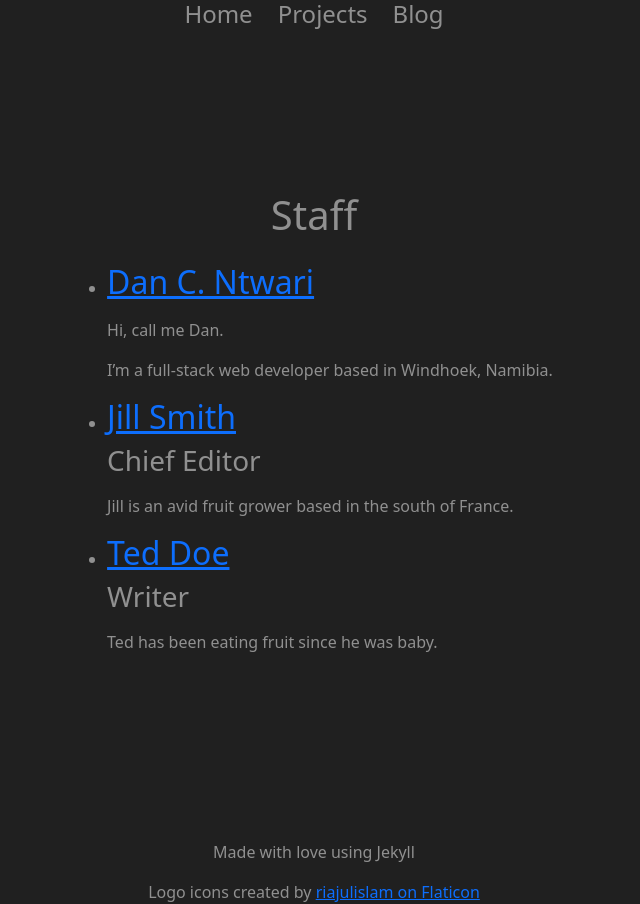
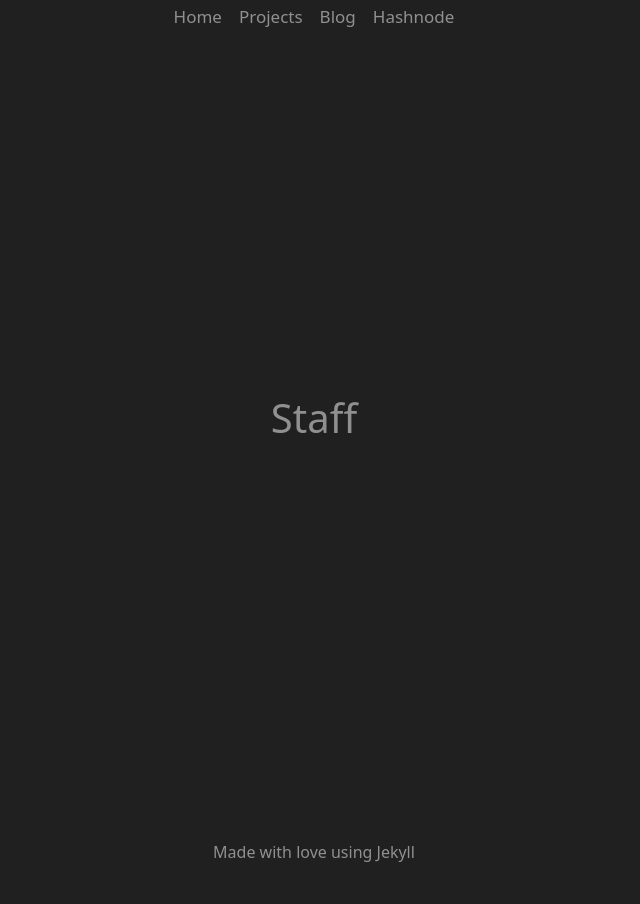
Before and after one commit to otherdcn/otherdcn.github.io, a Jekyll site: the page built from staff.html, in a window 1280 px wide. Shown: the whole page, without its empty margins (326-966 px from the left). Built offline with Jekyll 4.4.1, drawn with Linux system fonts in a browser that asks for light colours.

Commit message:
Refactor UI and delete some folders

```diff
--- a/_authors/dan.md
+++ /dev/null
@@ -1,7 +0,0 @@
----
-short_name: dan
-name: Dan C. Ntwari
----
-Hi, call me Dan.
-
-I'm a full-stack web developer based in Windhoek, Namibia.
--- a/_authors/jill.md
+++ /dev/null
@@ -1,6 +0,0 @@
----
-short_name: jill
-name: Jill Smith
-position: Chief Editor
----
-Jill is an avid fruit grower based in the south of France.
--- a/_authors/ted.md
+++ /dev/null
@@ -1,6 +0,0 @@
----
-short_name: ted
-name: Ted Doe
-position: Writer
----
-Ted has been eating fruit since he was baby.
--- a/_data/navigation.yml
+++ b/_data/navigation.yml
@@ -3,4 +3,6 @@
 - name: Projects
   link: /project.html
 - name: Blog
+  link: /blog.html
+- name: Hashnode
   link: https://otherdcn.hashnode.dev/
--- a/_layouts/default.html
+++ b/_layouts/default.html
@@ -26,7 +26,6 @@
 	<div class="footer">
 	  <div>
 		<p>Made with love using Jekyll</p>
-		<p>Logo icons created by <a href="https://www.flaticon.com/authors/riajulislam" title="logo icons" target="_blank">riajulislam on Flaticon</a></p>
 	  </div>
 	</div>
   </body>
--- a/_sass/main.scss
+++ b/_sass/main.scss
@@ -24,7 +24,7 @@ nav {
   width: 100%;
   padding-bottom: 30px;
   display: flex;
-  gap: 15px;
+  gap: 7px;
   justify-content: center;
   align-items: center;
 
@@ -32,6 +32,7 @@ nav {
     padding: 5px;
     color: #909090;
     text-decoration: none;
+	font-size: 17px;
   }
 
   a:hover {
@@ -42,6 +43,10 @@ nav {
 
 strong {
   color: #fef222;
+}
+
+.logo-icon {
+  font-size: 9px;
 }
 
 .current {
--- a/index.html
+++ b/index.html
@@ -35,3 +35,5 @@ title: Dan C. Ntwari | Ruby and JavaScript Developer
     </a>
   </div>
 </div>
+
+<p class="logo-icon">Logo icons created by <a href="https://www.flaticon.com/authors/riajulislam" title="logo icons" target="_blank">riajulislam on Flaticon</a></p>
```
Also changed, not shown: _layouts/author.html (deleted, +0 -15 lines), blog.html (renamed from old_blog.html).
